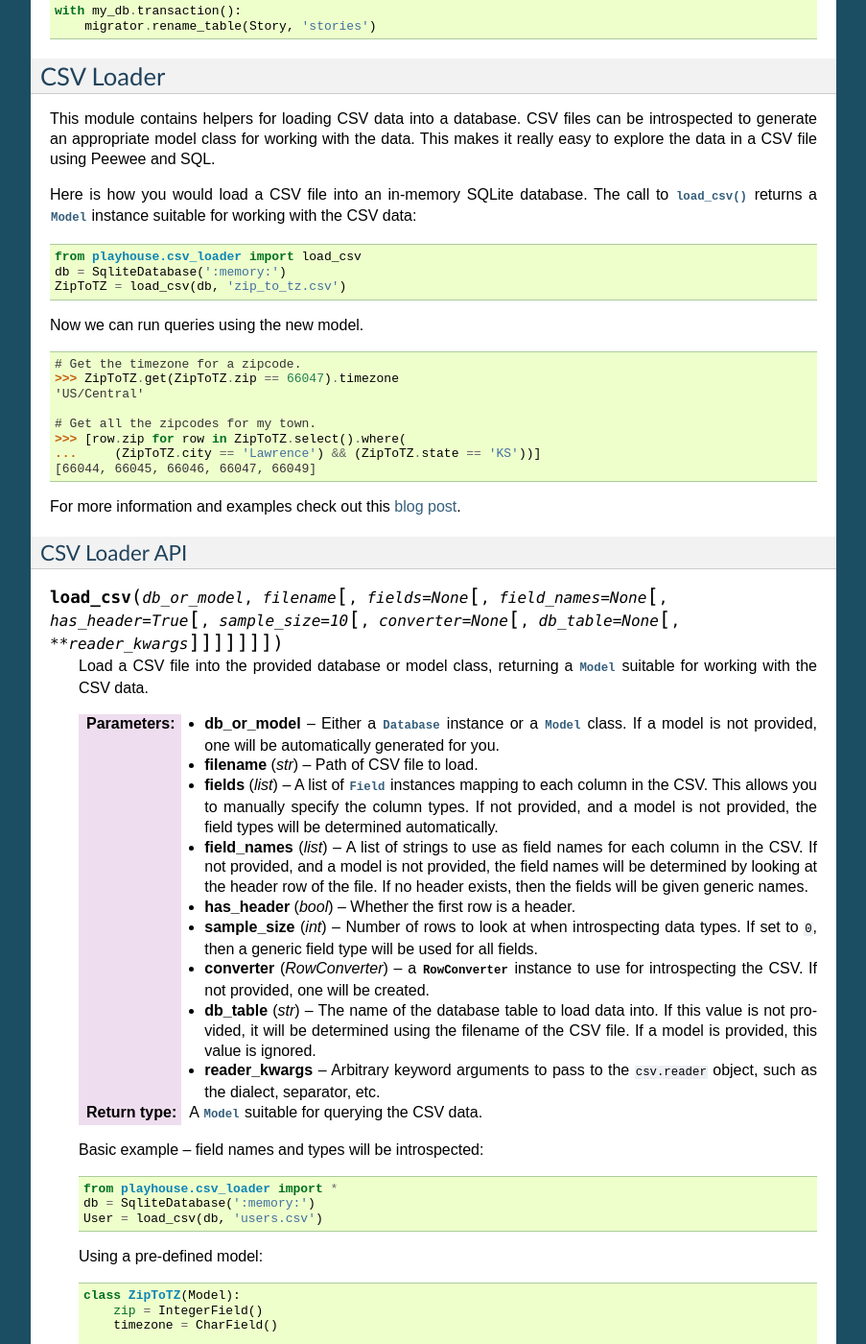
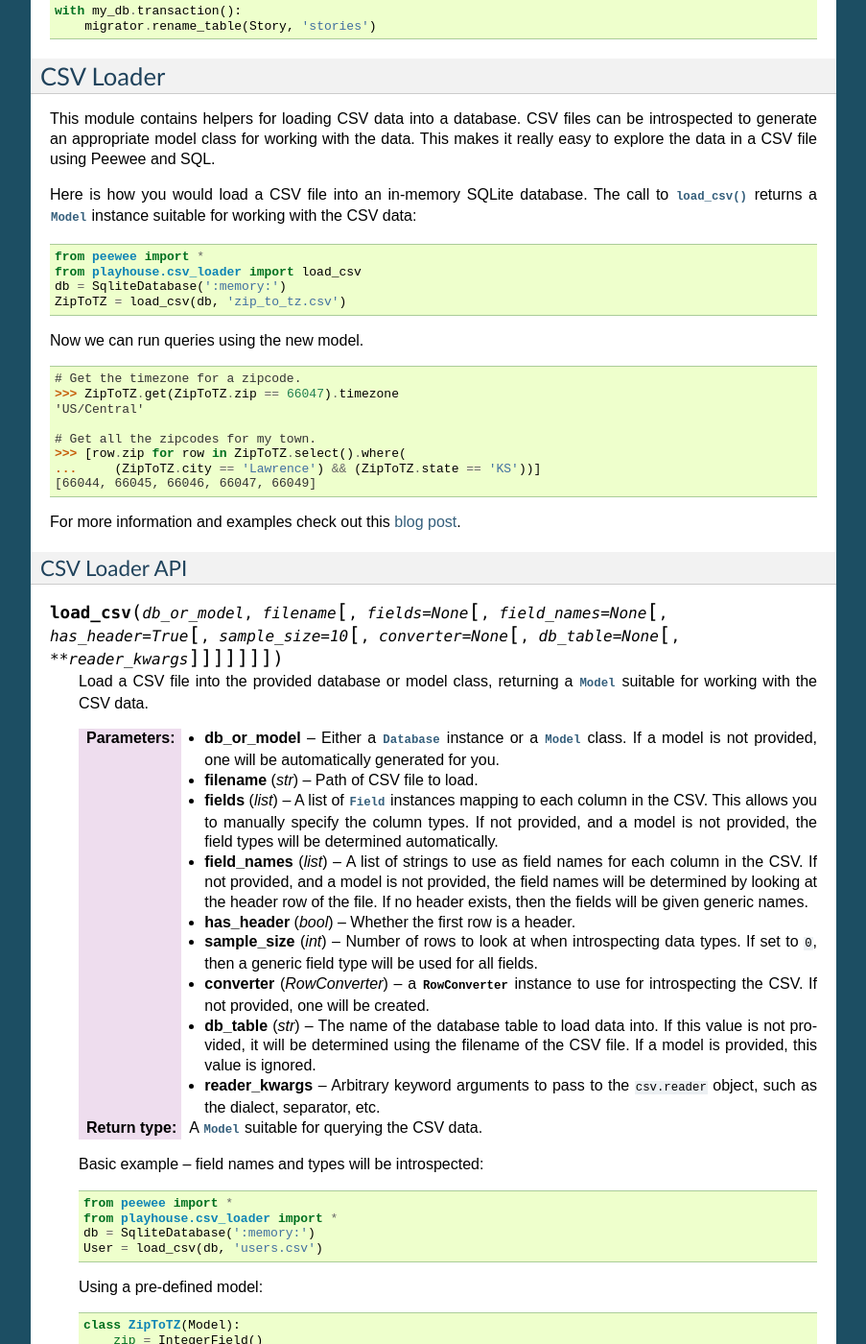
Before and after one commit to coleifer/peewee, a Sphinx documentation site: the page built from docs/peewee/playhouse.rst, in a window 1280 px wide and 1400 px high, scrolled down 21257 px. Shown: the whole window at 96% size, without its empty margins (198-1101 px from the left). Built offline with Sphinx 7.4.7, drawn with Linux system fonts in a browser that asks for light colours.

Commit message:
Add import to docs, fixes #264

```diff
--- a/docs/peewee/playhouse.rst
+++ b/docs/peewee/playhouse.rst
@@ -1436,6 +1436,7 @@
 
 .. code-block:: python
 
+    from peewee import *
     from playhouse.csv_loader import load_csv
     db = SqliteDatabase(':memory:')
     ZipToTZ = load_csv(db, 'zip_to_tz.csv')
@@ -1479,6 +1480,7 @@
 
     .. code-block:: python
 
+        from peewee import *
         from playhouse.csv_loader import *
         db = SqliteDatabase(':memory:')
         User = load_csv(db, 'users.csv')
```
